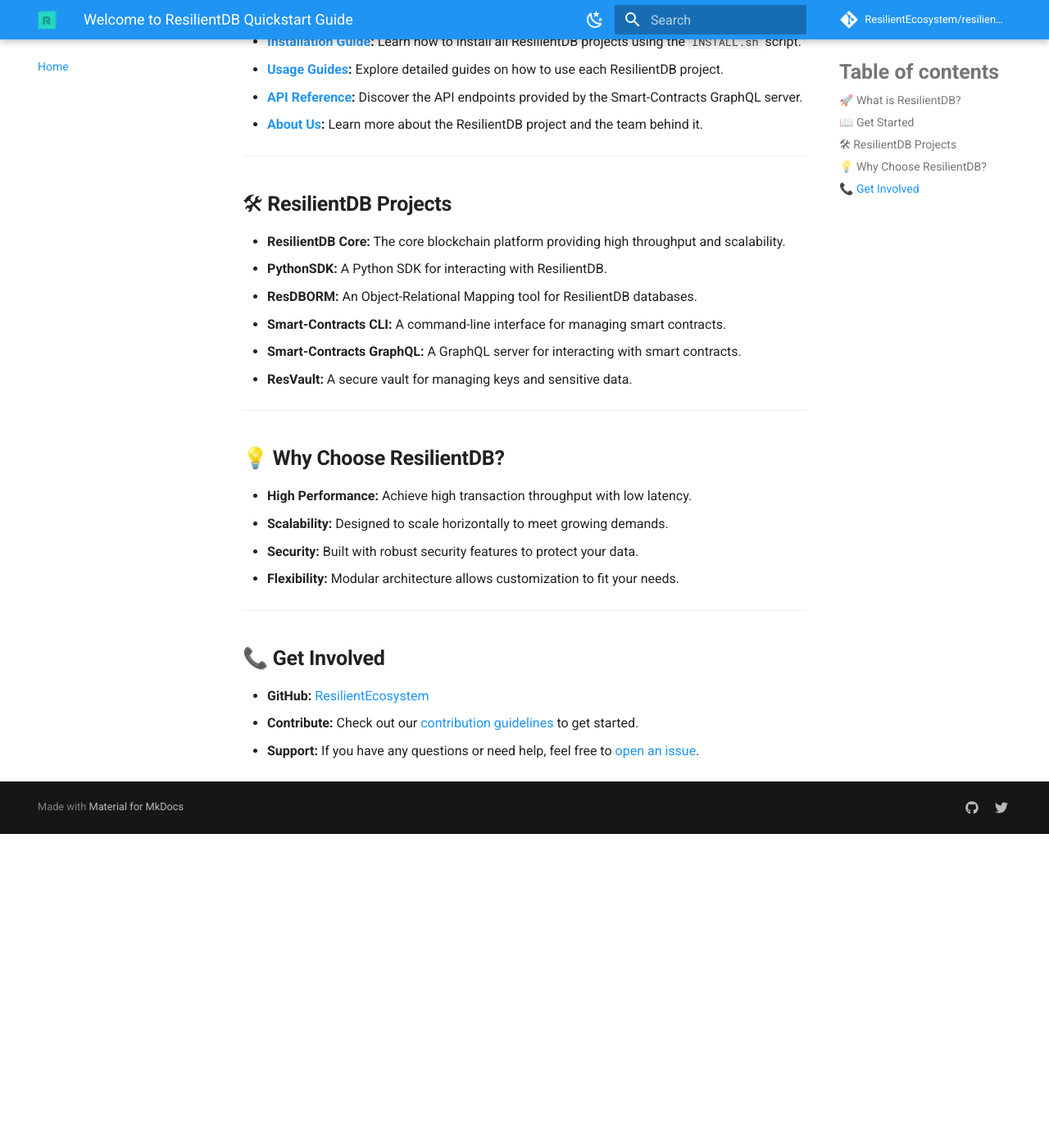
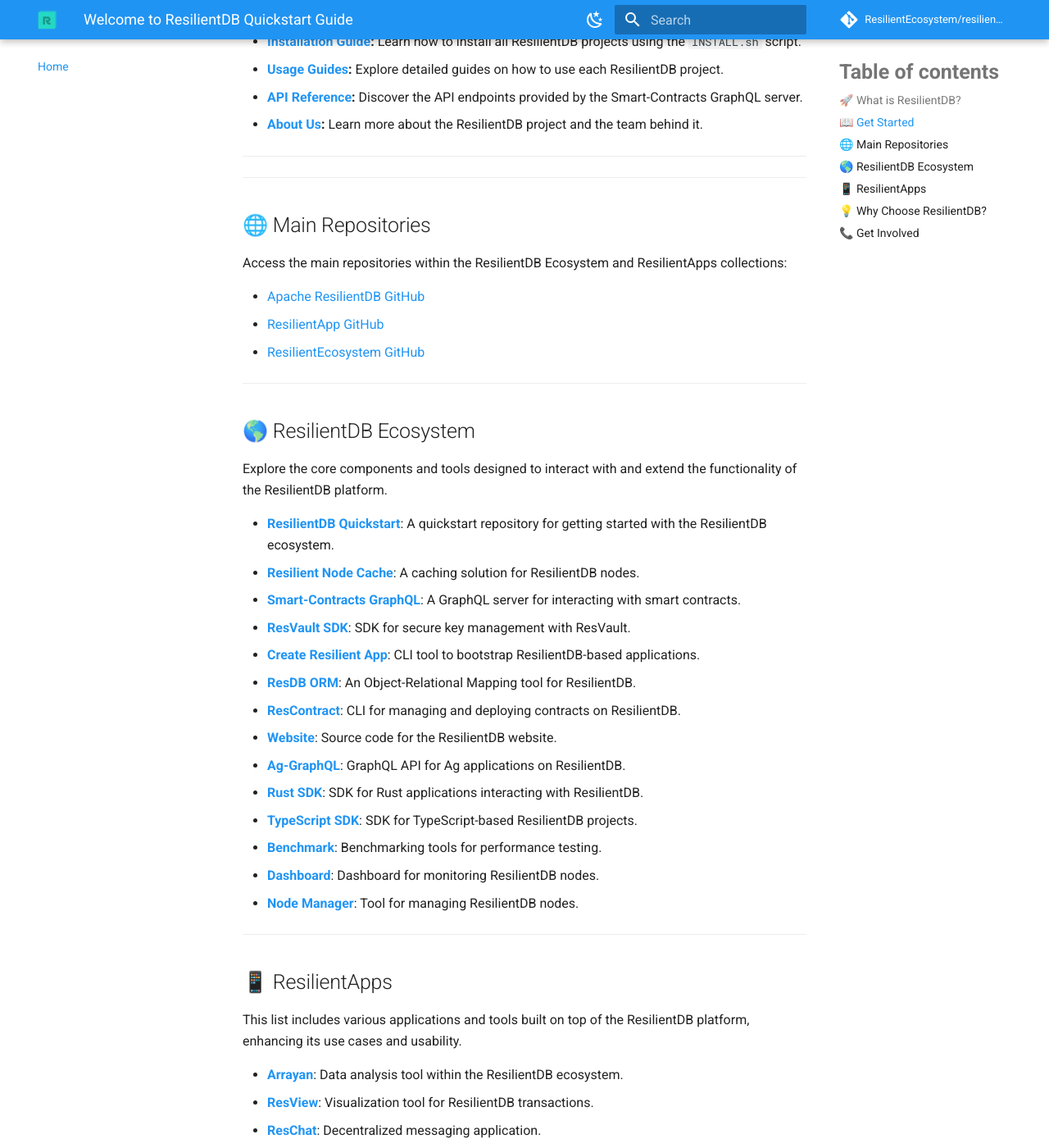
Before and after one commit to ResilientEcosystem/resilientdb-quickstart, an MkDocs documentation site: the page built from docs/index.md, in a window 1280 px wide and 1400 px high, scrolled down 656 px. Shown: the whole window at 82% size. Built offline with MkDocs 1.6.1 and Material for MkDocs 9.7.7, drawn with Linux system fonts in a browser that asks for light colours; comment, search, counter and statistics services are not loaded; before the commit the page ends 1673 px from its top, so only the background shows below that; some of the changed text lies outside the part shown.

Commit message:
Add all repos to index

```diff
--- a/docs/index.md
+++ b/docs/index.md
@@ -27,14 +27,63 @@ ResilientDB is a high-performance, scalable, and secure blockchain platform desi
 
 ---
 
-## 🛠 **ResilientDB Projects**
+---
 
-- **ResilientDB Core:** The core blockchain platform providing high throughput and scalability.
-- **PythonSDK:** A Python SDK for interacting with ResilientDB.
-- **ResDBORM:** An Object-Relational Mapping tool for ResilientDB databases.
-- **Smart-Contracts CLI:** A command-line interface for managing smart contracts.
-- **Smart-Contracts GraphQL:** A GraphQL server for interacting with smart contracts.
-- **ResVault:** A secure vault for managing keys and sensitive data.
+## 🌐 Main Repositories
+
+Access the main repositories within the ResilientDB Ecosystem and ResilientApps collections:
+
+- [Apache ResilientDB GitHub](https://github.com/apache/incubator-resilientdb)
+- [ResilientApp GitHub](https://github.com/ResilientApp)
+- [ResilientEcosystem GitHub](https://github.com/ResilientEcosystem)
+
+---
+
+## 🌎 ResilientDB Ecosystem
+
+Explore the core components and tools designed to interact with and extend the functionality of the ResilientDB platform.
+
+- **[ResilientDB Quickstart](https://github.com/ResilientEcosystem/resilientdb-quickstart)**: A quickstart repository for getting started with the ResilientDB ecosystem.
+- **[Resilient Node Cache](https://github.com/ResilientEcosystem/resilient-node-cache)**: A caching solution for ResilientDB nodes.
+- **[Smart-Contracts GraphQL](https://github.com/ResilientEcosystem/smart-contracts-graphql)**: A GraphQL server for interacting with smart contracts.
+- **[ResVault SDK](https://github.com/ResilientEcosystem/resvault-sdk)**: SDK for secure key management with ResVault.
+- **[Create Resilient App](https://github.com/ResilientEcosystem/create-resilient-app)**: CLI tool to bootstrap ResilientDB-based applications.
+- **[ResDB ORM](https://github.com/ResilientEcosystem/ResDB-ORM)**: An Object-Relational Mapping tool for ResilientDB.
+- **[ResContract](https://github.com/ResilientEcosystem/ResContract)**: CLI for managing and deploying contracts on ResilientDB.
+- **[Website](https://github.com/ResilientEcosystem/website)**: Source code for the ResilientDB website.
+- **[Ag-GraphQL](https://github.com/ResilientEcosystem/ResilientDB-Ag-GraphQL)**: GraphQL API for Ag applications on ResilientDB.
+- **[Rust SDK](https://github.com/ResilientEcosystem/rust_sdk)**: SDK for Rust applications interacting with ResilientDB.
+- **[TypeScript SDK](https://github.com/ResilientEcosystem/typescript_sdk)**: SDK for TypeScript-based ResilientDB projects.
+- **[Benchmark](https://github.com/ResilientEcosystem/benchmark)**: Benchmarking tools for performance testing.
+- **[Dashboard](https://github.com/ResilientEcosystem/dashboard)**: Dashboard for monitoring ResilientDB nodes.
+- **[Node Manager](https://github.com/ResilientEcosystem/node-manager)**: Tool for managing ResilientDB nodes.
+
+---
+
+## 📱 ResilientApps
+
+This list includes various applications and tools built on top of the ResilientDB platform, enhancing its use cases and usability.
+
+- **[Arrayan](https://github.com/ResilientApp/Arrayan)**: Data analysis tool within the ResilientDB ecosystem.
+- **[ResView](https://github.com/ResilientApp/ResView)**: Visualization tool for ResilientDB transactions.
+- **[ResChat](https://github.com/ResilientApp/ResChat)**: Decentralized messaging application.
+- **[ResCLI](https://github.com/ResilientApp/ResCLI)**: CLI tool for managing interactions with ResilientDB.
+- **[CrypGo](https://github.com/ResilientApp/CrypGo)**: Cryptocurrency tracking app.
+- **[ResDrive](https://github.com/ResilientApp/ResDrive)**: Decentralized file storage solution.
+- **[ResLenses](https://github.com/ResilientApp/ResLenses)**: Data analytics tool for the ResilientDB ecosystem.
+- **[ReLenses Backend](https://github.com/ResilientApp/ReLensesBackend)**: Backend services for ReLenses application.
+- **[ResUI](https://github.com/ResilientApp/ResUI)**: UI components for ResilientDB applications.
+- **[Demo ResilientApp](https://github.com/ResilientApp/Demo-ResilientApp)**: Demo showcasing ResilientDB's capabilities.
+- **[Res-a-Me](https://github.com/ResilientApp/Res-a-Me)**: Authentication service for ResilientDB.
+- **[Echo](https://github.com/ResilientApp/Echo)**: ResilientDB echo service for testing.
+- **[ResCounty](https://github.com/ResilientApp/ResCounty)**: Data management tool for government entities.
+- **[ResChain Analyzer](https://github.com/ResilientApp/ResChainAnalyzer)**: Blockchain analysis tool.
+- **[Desktop Wallet](https://github.com/ResilientApp/DesktopWallet)**: Desktop wallet application for ResilientDB assets.
+- **[VoteChain](https://github.com/ResilientApp/VoteChain)**: Decentralized voting application.
+- **[DraftRes](https://github.com/ResilientApp/DraftRes)**: Draft management tool for ResilientDB.
+- **[Debitable](https://github.com/ResilientApp/Debitable)**: Decentralized debit system.
+- **[NexVault](https://github.com/ResilientApp/NexVault)**: Enhanced vault solution.
+- **[ResilientNFT](https://github.com/ResilientApp/ResilientNFT)**: NFT platform on ResilientDB.
 
 ---
 
```
